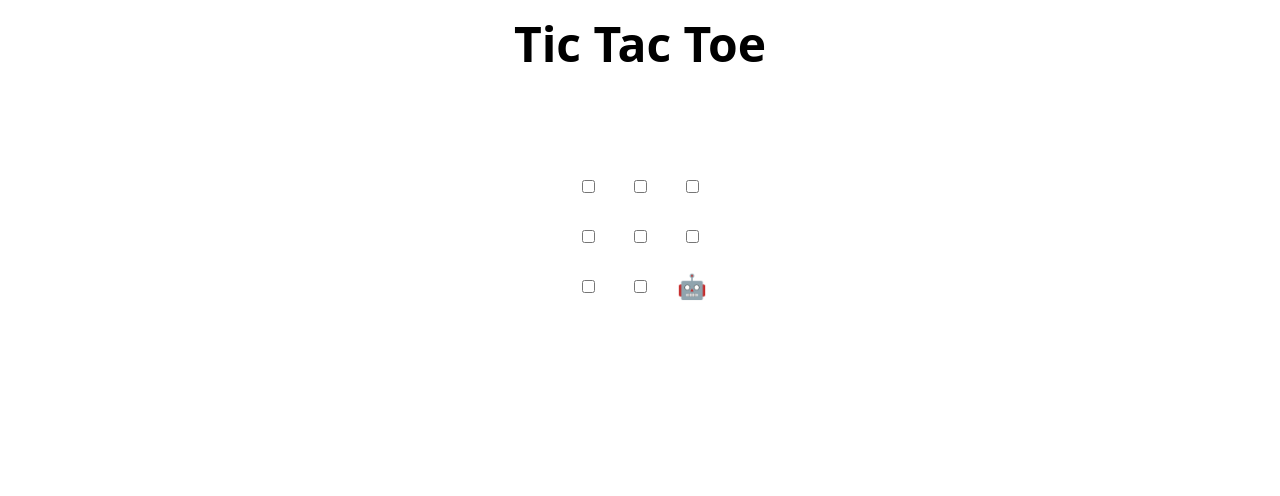
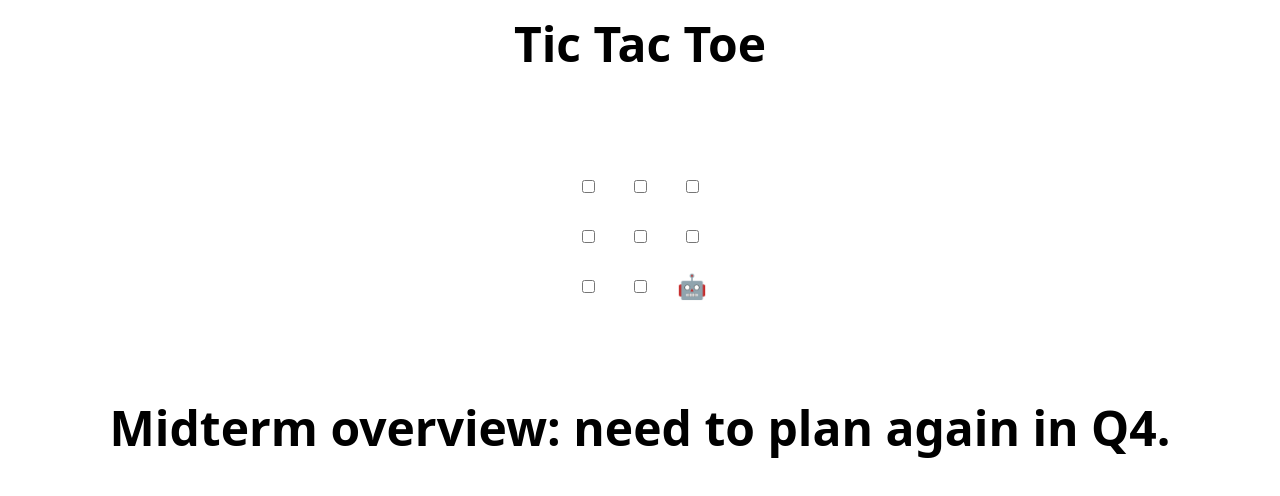
Before and after one commit to josepSSBCN/skills-review-pull-requests, a plain HTML site: page index.html in a window 1280 px wide. Drawn offline with Linux system fonts and the light colour scheme.

Commit message:
Update index.html

```diff
--- a/index.html
+++ b/index.html
@@ -48,6 +48,8 @@
 </table>
 
 <h2 hidden>Game over, refresh to play again 🧑‍💻 🤖!</h2>
+
+<h1>Midterm overview: need to plan again in Q4.</h1>
 
 <script>
   // Initialization
```
